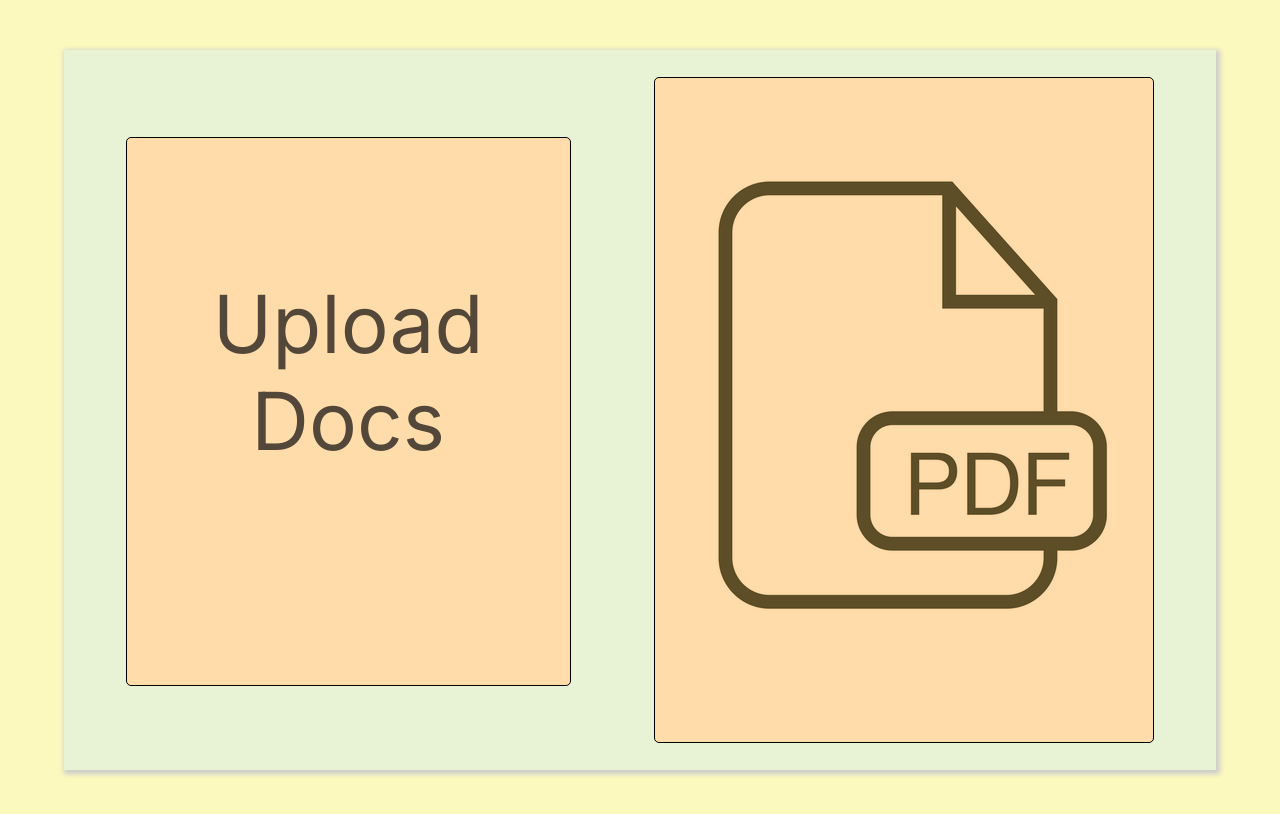
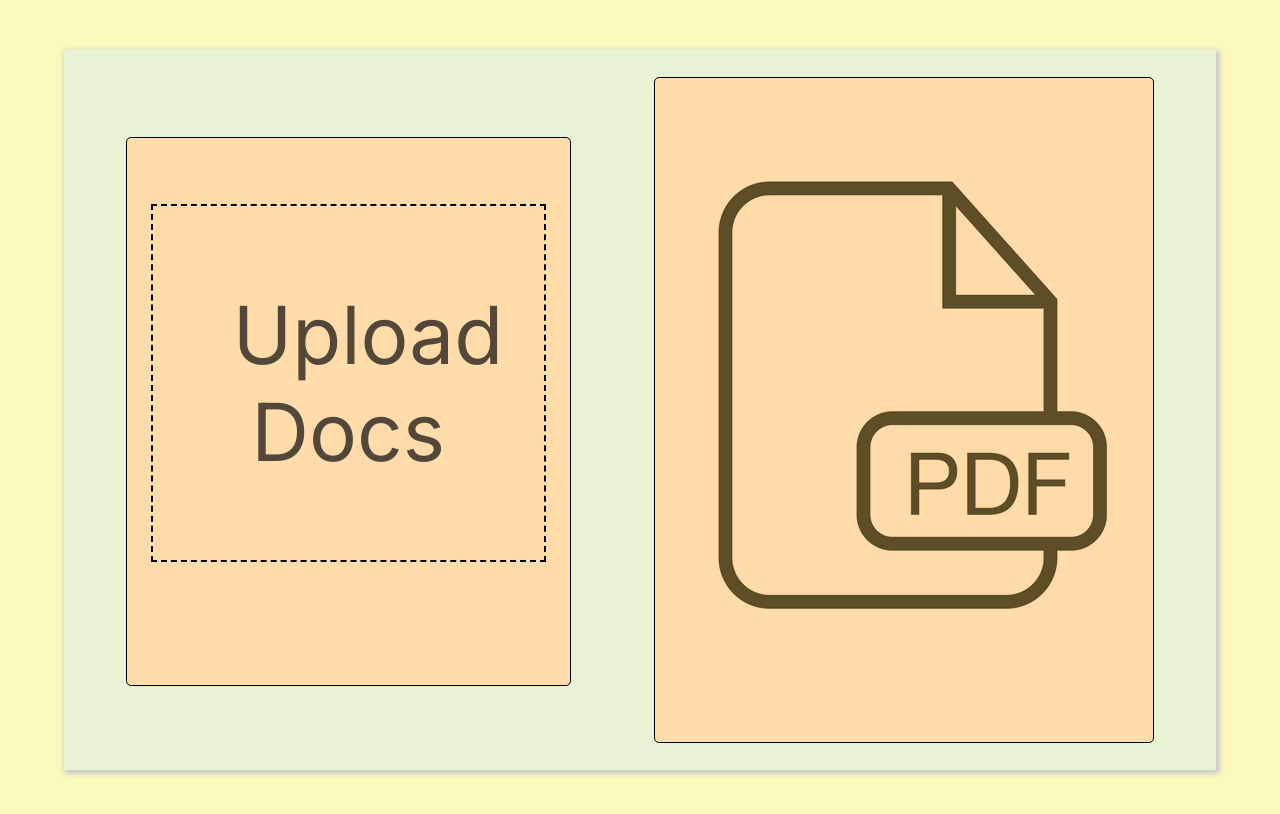
Before and after one commit to Shahid-khanss/pdf-frontend, a React (Vite) app: page / in a window 1280 px wide. Shown: the top 814 px of the page. Built offline with nearby package versions, Linux system fonts and the light colour scheme.

Commit message:
added styles

```diff
--- a/src/PdfCreate.jsx
+++ b/src/PdfCreate.jsx
@@ -100,7 +100,7 @@ return (
                         {/* iterating array of files */}
                         <div className="file-list">
                         {fileList ? fileList.map((list, index)=>(
-                           <div key={list.name} className='file-item'>
+                           <div key={list.name} className='file-item' draggable>
                             <p className="file-name">{list.name}</p>
                             <p className='page-no'>{index+1}</p>
                             <p onClick={(e)=>handleDelete(e,index)} className='file-delete'><span class="material-symbols-outlined">delete</span></p>
--- a/src/index.css
+++ b/src/index.css
@@ -35,6 +35,8 @@ body{
   overflow-y:auto;
   border-radius: 5px;
   padding: 10px;
+
+
   }
 
 .output{
@@ -71,6 +73,12 @@ body{
   border-radius: 5px;
  }
 
+.input-label:hover{
+  background-color: #bdcea2 ;
+  cursor: pointer;
+}
+
+/* empty placeholder */
  .input-label-placeholder{
   height: 50px;
   width: 200px;
@@ -140,6 +148,13 @@ mix blend mode filter
   color: #524738;
   width: 100%;
   text-align: center;
-  margin-top: 30%;
+  margin-top: 10%;
+  cursor: pointer;
+  outline: 2px dashed black;
+  outline-offset: -.2em;
+  padding: 1.2em;
+}
 
+.input-placeholder:hover{
+  color:#31416e;
 }
```
